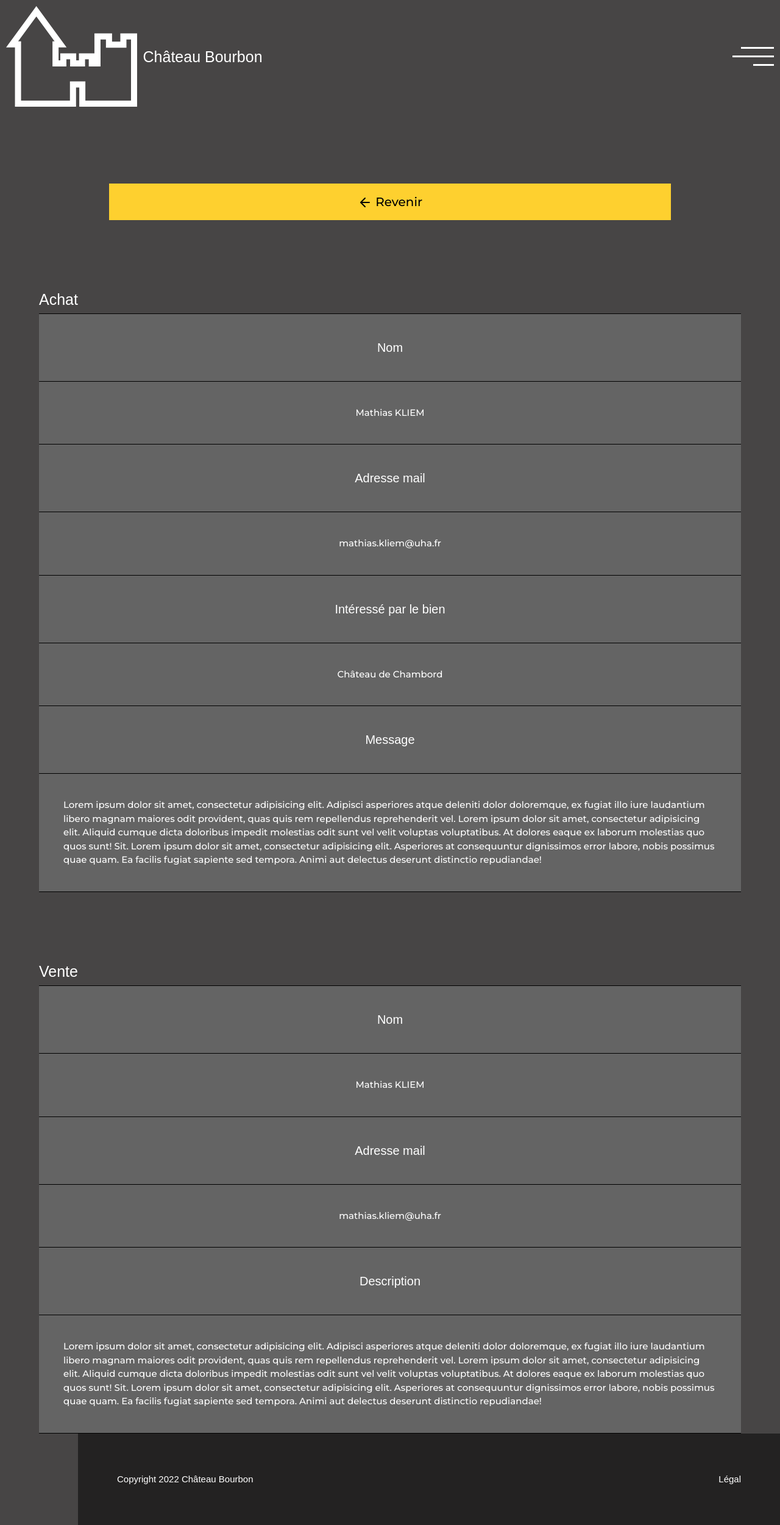
After one commit to MathiasLinux/SAE301Public, a PHP site: template vue/vueFormContact.php in a window 1280 px wide. The commit adds this page. Shown: the whole page at 61% size. Run offline with PHP 8.4, Linux system fonts and the light colour scheme; the template is opened without the code that fills it, so the values that code supplies are empty; some web fonts are replaced.

Commit message:
Ajout de page j'avoue je sais plus trop lequelles mais lit tu va trouver bg

```diff
--- a/styles/style.css
+++ b/styles/style.css
@@ -1004,6 +1030,7 @@ input[type="checkbox"] {
     font-size: 15px;
     display: flex;
     justify-content: center;
+    align-items: center;
     flex-direction: column;
 }
 
--- a/vue/gabarit/header.php
+++ b/vue/gabarit/header.php
@@ -26,6 +26,9 @@
                 <a href="index.php?action=contact">Nous contacter</a>
             </div>
             <div>
+                <a href="index.php?action=blog">Blog</a>
+            </div>
+            <div>
                 <a href="index.php?action=login" class="menuConnexion">
                     <svg id="Calque_2" data-name="Calque 2" xmlns="http://www.w3.org/2000/svg" viewBox="0 0 470 470">
                         <g id="Calque_1-2" data-name="Calque 1">
--- a/vue/vueContact.php
+++ b/vue/vueContact.php
@@ -2,6 +2,7 @@
 $title = "Château Bourbon";
 ob_start();
 ?>
+    <main>
         <div class="centerContact">
             <h2>Je cherche à</h2>
             <div class="autourBouton">
@@ -75,6 +76,7 @@ ob_start();
                 </div>
             </div>
         </div>
+    </main>
     <script src="js/contact.js"></script>
 <?php
 $contenue = ob_get_clean();
--- /dev/null
+++ b/vue/vueFormContact.php
@@ -0,0 +1,85 @@
+<?php
+$title = "Château Bourbon";
+ob_start();
+?>
+    <main class="mainUti">
+        <a class="boutonJaune" href="index.php?action=admin">
+            <div>
+                <svg xmlns="http://www.w3.org/2000/svg" width="24" height="24" viewBox="0 0 24 24" fill="none"
+                     stroke="#000000" stroke-width="2" stroke-linecap="round" stroke-linejoin="round">
+                    <path d="M19 12H6M12 5l-7 7 7 7"/>
+                </svg>
+                Revenir
+            </div>
+        </a>
+        <h2 class="adminH2">Achat</h2>
+        <table>
+            <tr>
+                <th>Nom</th>
+            </tr>
+            <tr>
+                <td>Mathias KLIEM</td>
+            </tr>
+            <tr>
+                <th>Adresse mail</th>
+            </tr>
+            <tr>
+                <td>
+                    mathias.kliem@uha.fr
+                </td>
+            </tr>
+            <tr>
+                <th>Intéressé par le bien</th>
+            </tr>
+            <tr>
+                <td>Château de Chambord</td>
+            </tr>
+            <tr>
+                <th>Message</th>
+            </tr>
+            <tr>
+                <td>Lorem ipsum dolor sit amet, consectetur adipisicing elit. Adipisci asperiores atque deleniti dolor
+                    doloremque, ex fugiat illo iure laudantium libero magnam maiores odit provident, quas quis rem
+                    repellendus reprehenderit vel. Lorem ipsum dolor sit amet, consectetur adipisicing elit. Aliquid
+                    cumque dicta doloribus impedit molestias odit sunt vel velit voluptas voluptatibus. At dolores eaque
+                    ex laborum molestias quo quos sunt! Sit. Lorem ipsum dolor sit amet, consectetur adipisicing elit.
+                    Asperiores at consequuntur dignissimos error labore, nobis possimus quae quam. Ea facilis fugiat
+                    sapiente sed tempora. Animi aut delectus deserunt distinctio repudiandae!
+                </td>
+            </tr>
+        </table>
+        <h2 class="adminH2">Vente</h2>
+        <table>
+            <tr>
+                <th>Nom</th>
+            </tr>
+            <tr>
+                <td>Mathias KLIEM</td>
+            </tr>
+            <tr>
+                <th>Adresse mail</th>
+            </tr>
+            <tr>
+                <td>
+                    mathias.kliem@uha.fr
+                </td>
+            </tr>
+            <tr>
+                <th>Description</th>
+            </tr>
+            <tr>
+                <td>Lorem ipsum dolor sit amet, consectetur adipisicing elit. Adipisci asperiores atque deleniti dolor
+                    doloremque, ex fugiat illo iure laudantium libero magnam maiores odit provident, quas quis rem
+                    repellendus reprehenderit vel. Lorem ipsum dolor sit amet, consectetur adipisicing elit. Aliquid
+                    cumque dicta doloribus impedit molestias odit sunt vel velit voluptas voluptatibus. At dolores eaque
+                    ex laborum molestias quo quos sunt! Sit. Lorem ipsum dolor sit amet, consectetur adipisicing elit.
+                    Asperiores at consequuntur dignissimos error labore, nobis possimus quae quam. Ea facilis fugiat
+                    sapiente sed tempora. Animi aut delectus deserunt distinctio repudiandae!
+                </td>
+            </tr>
+        </table>
+    </main>
+<?php
+$contenue = ob_get_clean();
+
+require_once "vue/gabarit/gabarit.php";
--- a/vue/vueGestUti.php
+++ b/vue/vueGestUti.php
@@ -3,7 +3,7 @@ $title = "Château Bourbon";
 ob_start();
 ?>
     <main class="mainUti">
-        <a class="boutonJaune" href="index.php?action=gestBien">
+        <a class="boutonJaune" href="index.php?action=admin">
             <div>
                 <svg xmlns="http://www.w3.org/2000/svg" width="24" height="24" viewBox="0 0 24 24" fill="none"
                      stroke="#000000" stroke-width="2" stroke-linecap="round" stroke-linejoin="round">
@@ -13,7 +13,7 @@ ob_start();
             </div>
         </a>
         <h2 class="adminH2">Gestion des utilisateurs</h2>
-        <a class="boutonJaune" href="index.php?action=gestBiens">
+        <a class="boutonJaune" href="index.php?action=gestUtis">
             <div>Nouvel utilisateur</div>
         </a>
         <form class="formUti" action="#">
@@ -61,7 +61,6 @@ ob_start();
             </div>
         </form>
     </main>
-    <script src="js/chateau.js"></script>
 <?php
 $contenue = ob_get_clean();
 
```
Also changed, not shown: other parts of styles/style.css (+87 -1 lines), controleur/controleur.php (+25 -0 lines), index.php (+10 -0 lines), vue/vueBlog.php (added, +20 -0 lines), vue/vueBlogs.php (added, +21 -0 lines), vue/vueGestUtis.php (added, +47 -0 lines), img/articles/1.jpg (added). Lines whose indentation alone changed are shown as unchanged.
